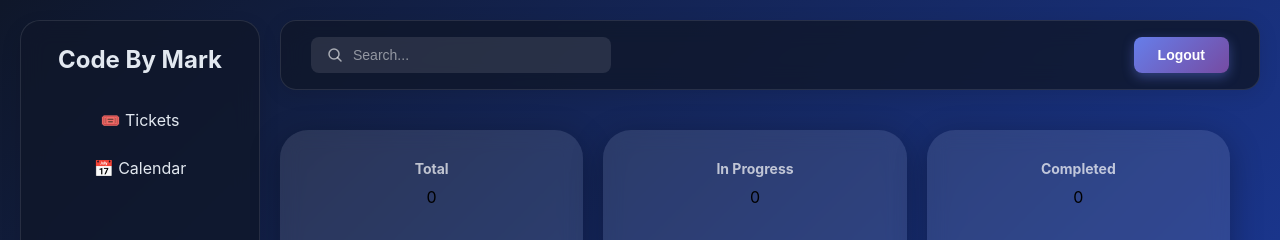
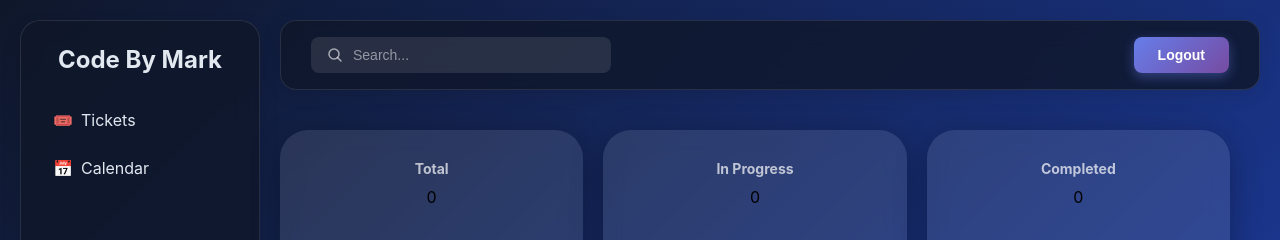
Before and after one commit to markh55/ticket-system, a React (Create React App) app in the folder frontend/: page /dashboard in a window 1280 px wide. Shown: the top 240 px of the page. Built offline with nearby package versions, Linux system fonts and the light colour scheme; no server answers.

Commit message:
fixed sidebar issue

```diff
--- a/frontend/src/components/Dashboard/Sidebar/Sidebar.css
+++ b/frontend/src/components/Dashboard/Sidebar/Sidebar.css
@@ -23,7 +23,7 @@ html, body {
   flex-direction: column;
   box-shadow: 0 8px 20px rgba(0, 0, 0, 0.12);
   border: 1px solid rgba(255, 255, 255, 0.1);
-  overflow: visible;
+  overflow: hidden;
   position: fixed;
   left: 0;
   top: 0;
@@ -38,7 +38,15 @@ html, body {
 .sidebar-nav {
   flex: 1;
   overflow-y: auto;
+  overflow-x: hidden;
   min-height: 0;
+  scrollbar-width: none;
+  -ms-overflow-style: none;
+  padding-right: 4px; /* Add padding to compensate for transform */
+}
+
+.sidebar-nav::-webkit-scrollbar {
+  display: none;
 }
 
 .nav-item {
@@ -47,6 +55,15 @@ html, body {
   border-radius: 8px;
   cursor: pointer;
   transition: all 0.2s ease;
+  display: flex;
+  align-items: center;
+  gap: 8px;
+  white-space: nowrap;
+  overflow: hidden;
+}
+
+.nav-item .icon {
+  flex-shrink: 0;
 }
 
 .nav-item:hover {
```
